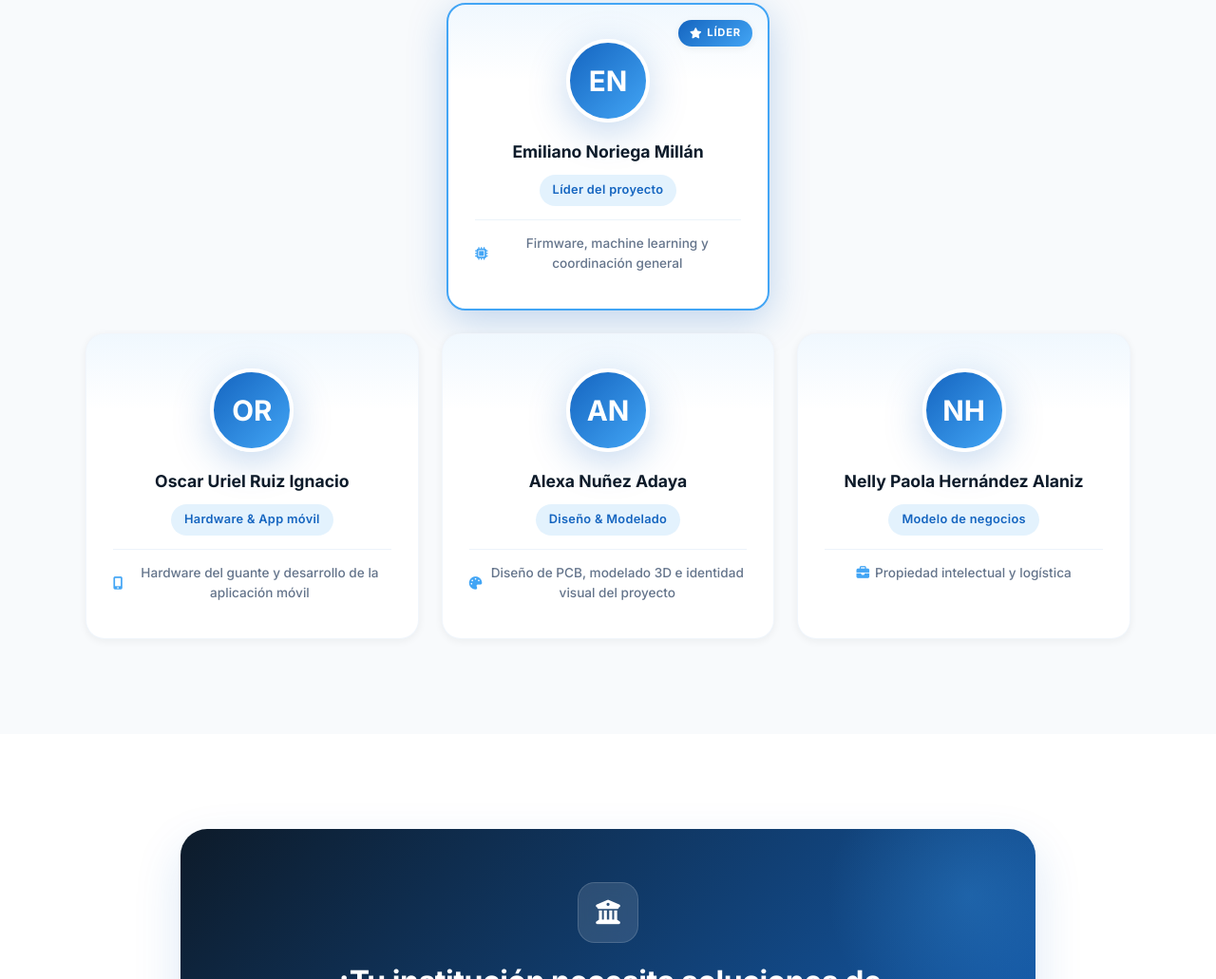
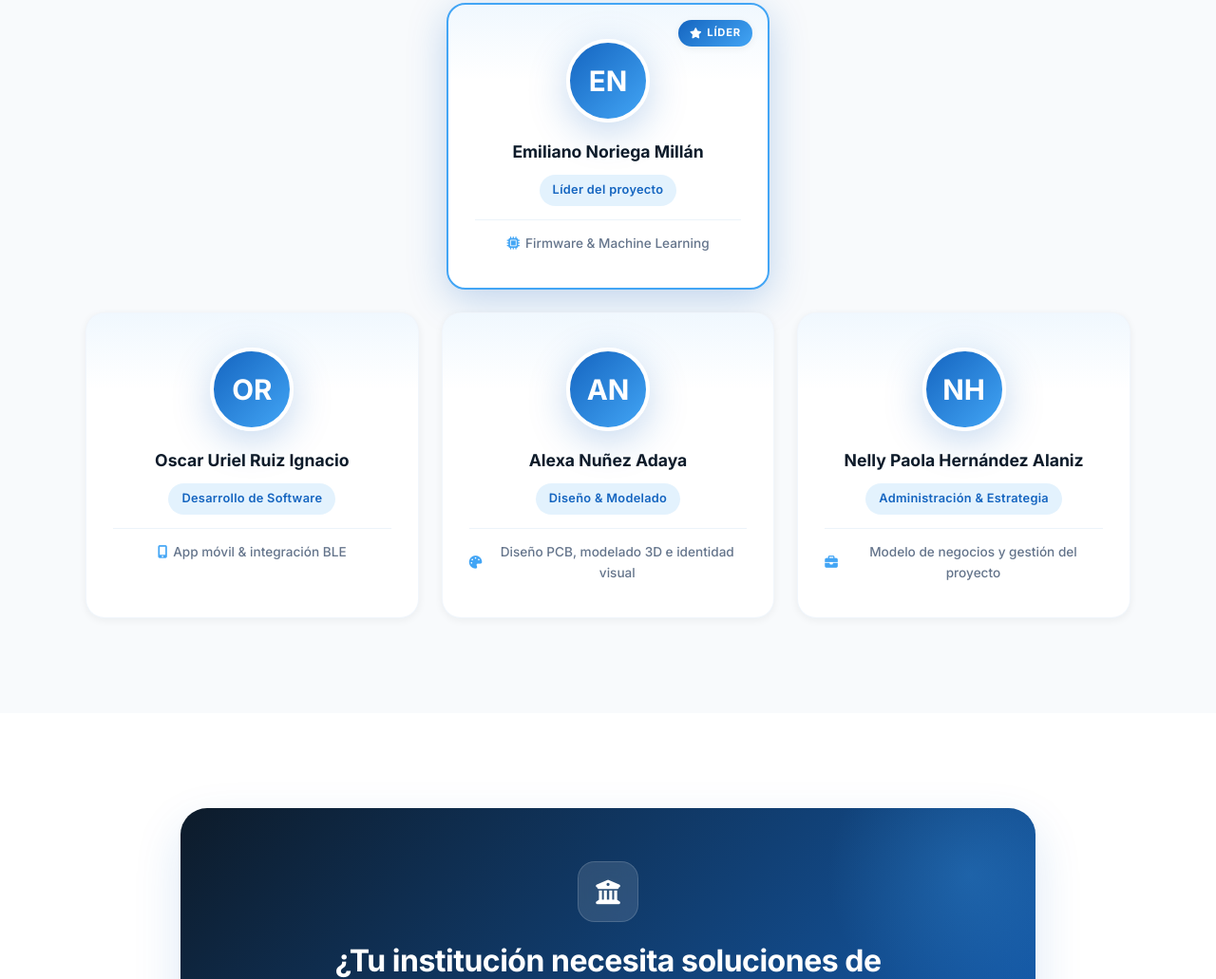
Before and after one commit to maivoxmx/maivox, a plain HTML site: page index.html in a window 1280 px wide. Shown: the part 4839-5870 px from the top of the page at 95% size. Drawn offline with Linux system fonts and the light colour scheme.

Commit message:
Add files via upload

```diff
--- a/index.html
+++ b/index.html
@@ -1519,7 +1519,7 @@
                     <div class="team-avatar">EN</div>
                     <div class="team-name">Emiliano Noriega Millán</div>
                     <div class="team-role">Líder del proyecto</div>
-                    <div class="team-degree"><i class="fas fa-microchip"></i> Firmware, machine learning y coordinación general</div>
+                    <div class="team-degree"><i class="fas fa-microchip"></i> Firmware & Machine Learning</div>
                 </div>
             </div>
 
@@ -1527,20 +1527,20 @@
                 <div class="team-card fade-in">
                     <div class="team-avatar">OR</div>
                     <div class="team-name">Oscar Uriel Ruiz Ignacio</div>
-                    <div class="team-role">Hardware & App móvil</div>
-                    <div class="team-degree"><i class="fas fa-mobile-screen-button"></i> Hardware del guante y desarrollo de la aplicación móvil</div>
+                    <div class="team-role">Desarrollo de Software</div>
+                    <div class="team-degree"><i class="fas fa-mobile-screen-button"></i> App móvil & integración BLE</div>
                 </div>
                 <div class="team-card fade-in">
                     <div class="team-avatar">AN</div>
                     <div class="team-name">Alexa Nuñez Adaya</div>
                     <div class="team-role">Diseño & Modelado</div>
-                    <div class="team-degree"><i class="fas fa-palette"></i> Diseño de PCB, modelado 3D e identidad visual del proyecto</div>
+                    <div class="team-degree"><i class="fas fa-palette"></i> Diseño PCB, modelado 3D e identidad visual</div>
                 </div>
                 <div class="team-card fade-in">
                     <div class="team-avatar">NH</div>
                     <div class="team-name">Nelly Paola Hernández Alaniz</div>
-                    <div class="team-role">Modelo de negocios</div>
-                    <div class="team-degree"><i class="fas fa-briefcase"></i> Propiedad intelectual y logística</div>
+                    <div class="team-role">Administración & Estrategia</div>
+                    <div class="team-degree"><i class="fas fa-briefcase"></i> Modelo de negocios y gestión del proyecto</div>
                 </div>
             </div>
         </div>
```
